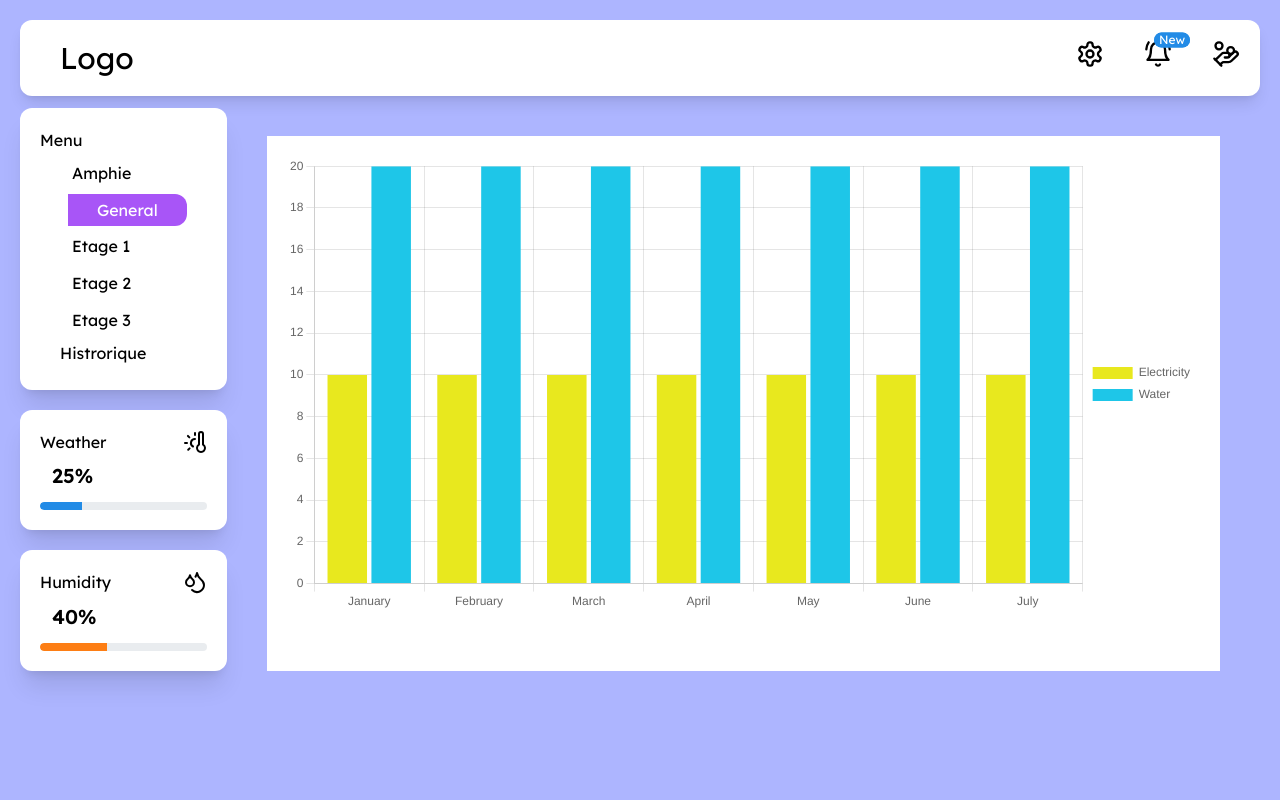
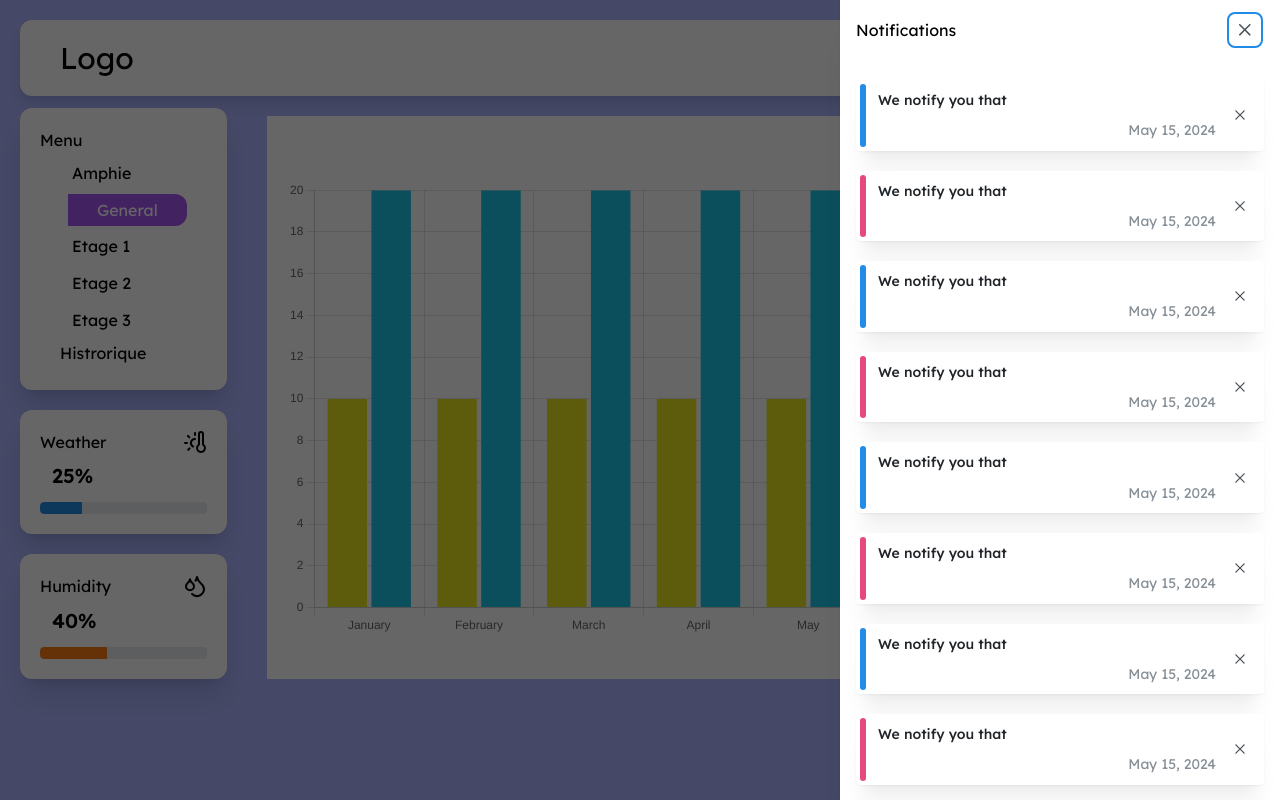
Before and after one commit to wissamboukhaimadev/client_pprim, a Next.js app: page /chart in a window 1280 px wide. Both pictures are taken after a click on the icon 1158 px from the left and 54 px from the top of the page. Built offline with nearby package versions, Linux system fonts and the light colour scheme.

Commit message:
adding notifications ui

```diff
--- a/app/chart/page.tsx
+++ b/app/chart/page.tsx
@@ -7,6 +7,12 @@ import BarChart from '@/components/charts/BarChart'
 import Header from '@/components/Header'
 import SideNav from '@/components/SideNav'
 import { navigation_labels } from '@/utils/navigation'
+import { DatePickerInput } from '@mantine/dates'
+
+import '@mantine/dates/styles.css';
+import { ToastContainer, toast } from 'react-toastify'
+import 'react-toastify/dist/ReactToastify.css';
+
 
 
 export default function Chart() {
@@ -15,13 +21,20 @@ export default function Chart() {
 
     const router = useRouter()
 
-    // useEffect(() => {
-    //     const interval = setInterval(() => {
-    //         router.push('/');
-    //     }, 5000); // Trigger navigation every 10 seconds
+    useEffect(() => {
+        // const interval = setInterval(() => {
+        //     router.push('/');
+        // }, 5000); // Trigger navigation every 10 seconds
 
-    //     return () => clearInterval(interval);
-    // }, [router])
+        // return () => clearInterval(interval);
+
+        toast.success("data success", {
+            position: "bottom-right"
+        })
+    }, [router])
+
+    const [dateValue, setDateValue] = useState<Date | null>(null)
+
 
     return (
         <div
@@ -32,11 +45,31 @@ export default function Chart() {
 
                 <SideNav currentLabel={currentLabel} setCurrentLabel={setCurrentLabel} />
 
+                <div className='flex-grow mx-10 p-5 bg-white mt-5'>
 
-                <div className='flex-grow mx-10 p-5 bg-white mt-10'>
-                    <BarChart />
+                    <div>
+
+                        <div className='flex justify-between mb-2'>
+                            <div></div>
+                            <DatePickerInput
+                                placeholder="Select a date"
+                                value={dateValue}
+                                onChange={setDateValue}
+                                className='bg-red-200'
+                            />
+                        </div>
+
+                        <BarChart />
+                    </div>
                 </div>
             </div>
+
+            <ToastContainer
+                hideProgressBar
+                pauseOnHover={false}
+                autoClose={2000}
+                draggable
+            />
         </div>
     )
 }
--- a/app/page.tsx
+++ b/app/page.tsx
@@ -16,6 +16,9 @@ import { useEffect, useState } from "react";
 import { motion } from "framer-motion"
 import '@mantine/dates/styles.css';
 
+import 'react-toastify/dist/ReactToastify.css';
+import { ToastContainer, toast } from "react-toastify";
+
 
 
 export default function Home() {
@@ -25,17 +28,21 @@ export default function Home() {
   const [currentLabel, setCurrentLabel] = useState<navigation_labels>("General")
   const [dateValue, setDateValue] = useState<Date | null>(null)
 
-  // useEffect(() => {
-  //   const interval = setInterval(() => {
-  //     router.push('/chart');
-  //   }, 5000);
+  useEffect(() => {
+    // const interval = setInterval(() => {
+    //   router.push('/chart');
+    // }, 5000);
 
-  //   return () => clearInterval(interval);
-  // }, [router])
+    // return () => clearInterval(interval);
+    toast.success("data success", {
+      position: "bottom-right"
+    })
+  }, [router])
 
   return (
     <div className="bg-pprimbg pt-5 px-5 h-screen">
       <Header />
+
       <div className="flex">
         <SideNav
           currentLabel={currentLabel}
@@ -82,6 +89,13 @@ export default function Home() {
           </div>
         </div>
       </div>
+
+      <ToastContainer
+        hideProgressBar
+        pauseOnHover={false}
+        autoClose={2000}
+        draggable
+      />
     </div>
   );
 }
--- a/components/Header.tsx
+++ b/components/Header.tsx
@@ -2,12 +2,18 @@ import { Indicator } from '@mantine/core'
 import { BellRing, HandCoins, Settings } from 'lucide-react'
 import { useRouter } from 'next/navigation'
 import React from 'react'
+import NotificationDrawer from './NotificationDrawer'
+import { useDisclosure } from '@mantine/hooks'
 
 export default function Header() {
+
+    const [opened, { open, close }] = useDisclosure(false)
 
     const router = useRouter()
     return (
         <div className='flex justify-between pl-10 pr-5 bg-white p-5 rounded-xl shadow-lg '>
+
+            <NotificationDrawer opened={opened} close={close} />
             <p className='text-3xl cursor-pointer' onClick={() => {
                 router.push("/")
             }}>Logo</p>
@@ -18,7 +24,7 @@ export default function Header() {
                     size={15}
                     label="New"
                 >
-                    <BellRing className='ml-10 cursor-pointer' size={28} />
+                    <BellRing className='ml-10 cursor-pointer' size={28} onClick={open} />
                 </Indicator>
                 <HandCoins className='ml-10 cursor-pointer' size={28} />
             </div>
--- /dev/null
+++ b/components/NotificationDrawer.tsx
@@ -0,0 +1,40 @@
+import { Drawer, Notification, ScrollArea } from '@mantine/core'
+import React from 'react'
+
+
+
+interface INotificationDrawer {
+    opened: boolean,
+    close: () => void
+}
+
+export default function NotificationDrawer({ opened, close }: INotificationDrawer) {
+
+
+    return (
+        <Drawer
+            opened={opened}
+            onClose={close}
+            title="Notifications"
+            position="right"
+            scrollAreaComponent={ScrollArea.Autosize}
+        >
+            <div className="mt-5">
+                {Array.from({ length: 20 }).map((item, index) => (
+                    <div className="mb-5">
+                        <Notification
+                            color={index % 2 == 0 ? 'blue' : 'pink'}
+                            key={index}
+                            title="We notify you that"
+                            onClose={() => console.log('closing')}
+                        >
+                            <p className="text-right mt-2">May 15, 2024</p>
+                        </Notification>
+                    </div>
+                ))}
+            </div>
+
+
+        </Drawer>
+    );
+}
--- a/components/SideNav.tsx
+++ b/components/SideNav.tsx
@@ -49,7 +49,7 @@ function SideNav({ currentLabel, setCurrentLabel }: TSideNav) {
                         <ThermometerSun />
                     </div>
                 </div>
-                <Progress className="mt-3 " value={25} />
+                <Progress className="mt-3 " value={25} size={"lg"} />
             </div>
 
             <div className="mt-5 p-5 bg-white  rounded-xl shadow-xl">
@@ -62,7 +62,7 @@ function SideNav({ currentLabel, setCurrentLabel }: TSideNav) {
                         <Droplets />
                     </div>
                 </div>
-                <Progress className="mt-3 " value={40} color="orange" />
+                <Progress className="mt-3 " value={40} color="orange" size={"lg"} />
             </div>
 
         </motion.div >
--- a/package.json
+++ b/package.json
@@ -20,6 +20,7 @@
     "react": "^18",
     "react-chartjs-2": "^5.2.0",
     "react-dom": "^18",
+    "react-toastify": "^10.0.5",
     "socket.io-client": "^4.7.5"
   },
   "devDependencies": {
```
Also changed, not shown: app/globals.css (+0 -14 lines), 1 other file (tests, documents, lock files or other folders).
